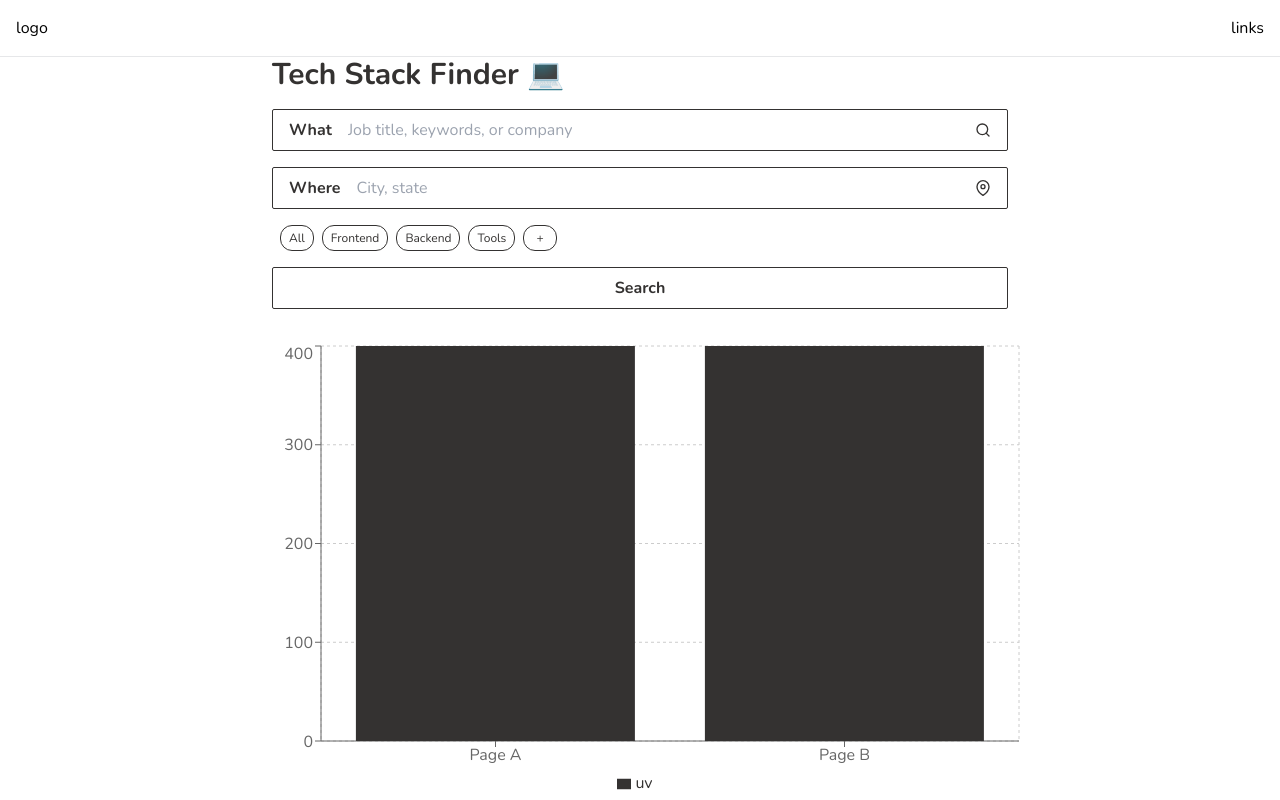
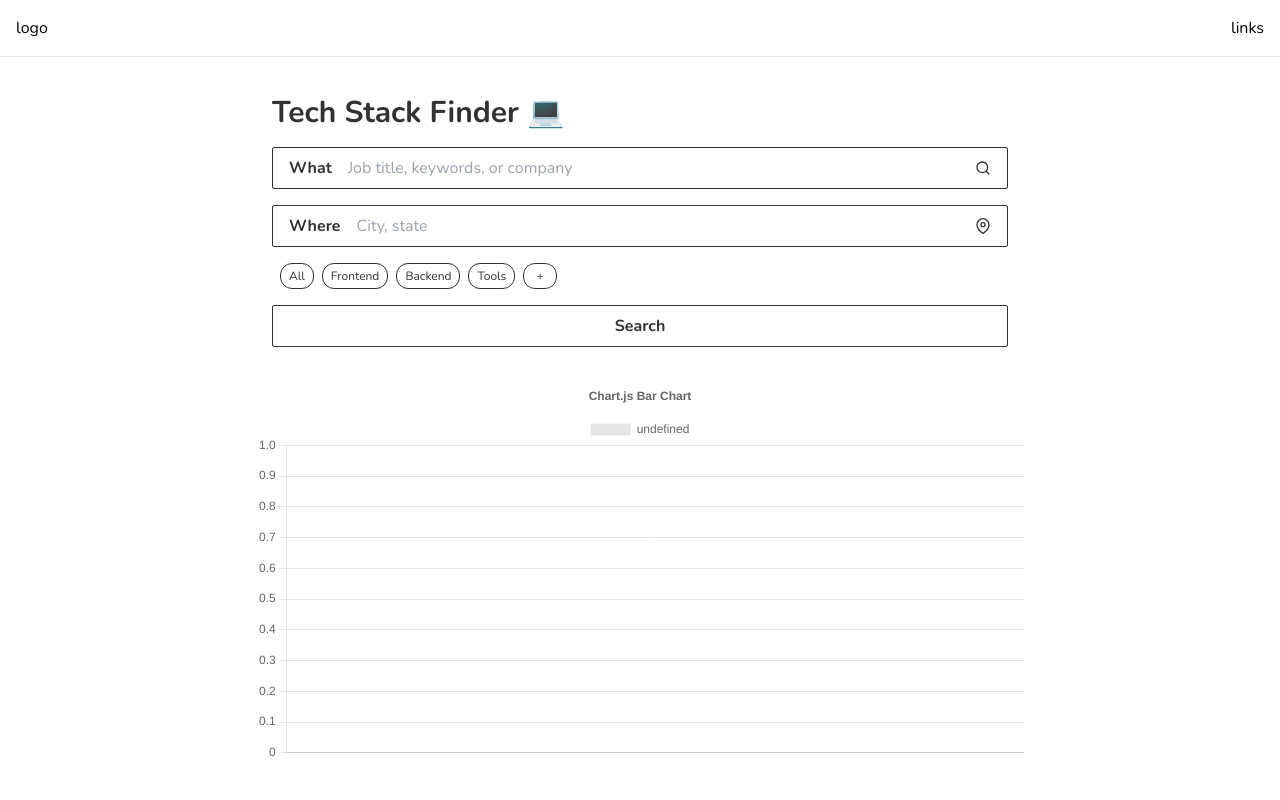
Before and after one commit to fkamouacs/Tech-Stack-Finder, a React (Vite) app in the folder client/: page / in a window 1280 px wide. Built offline with nearby package versions, Linux system fonts and the light colour scheme.

Commit message:
intial bar charjs

```diff
--- a/client/package.json
+++ b/client/package.json
@@ -11,13 +11,14 @@
   "dependencies": {
     "@types/puppeteer": "^7.0.4",
     "axios": "^1.3.4",
+    "chart.js": "^4.2.1",
     "puppeteer": "^19.7.5",
     "puppeteer-extra": "^3.3.6",
     "puppeteer-extra-plugin-stealth": "^2.11.2",
     "react": "^18.2.0",
+    "react-chartjs-2": "^5.2.0",
     "react-dom": "^18.2.0",
-    "react-tooltip": "^5.10.1",
-    "recharts": "^2.5.0"
+    "react-tooltip": "^5.10.1"
   },
   "devDependencies": {
     "@types/react": "^18.0.27",
--- a/client/src/App.tsx
+++ b/client/src/App.tsx
@@ -6,12 +6,17 @@ import Search from "./components/search";
 import Graph from "./components/graph";
 
 function App() {
-  const [data, setData] = useState<Object>({});
+  interface ToolData {
+    x?: String;
+    y?: Number;
+  }
+
+  const [data, setData] = useState<ToolData[]>([]);
 
   return (
     <>
       <Navbar />
-      <div className="App text-off-black max-w-3xl w-full flex flex-col justify-center h-full">
+      <div className="App text-off-black max-w-3xl w-full flex flex-col justify-center h-full ">
         <div className="px-4 font-bold text-3xl">Tech Stack Finder 💻</div>
         <Search setData={setData} />
 
--- a/client/src/components/graph.tsx
+++ b/client/src/components/graph.tsx
@@ -1,33 +1,41 @@
 import React from "react";
+import {
+  Chart,
+  CategoryScale,
+  LinearScale,
+  BarElement,
+  Title,
+  Tooltip,
+  Legend,
+} from "chart.js";
+import { Bar } from "react-chartjs-2";
 
-import {
-  ResponsiveContainer,
-  BarChart,
-  CartesianGrid,
-  XAxis,
-  YAxis,
-  Legend,
-  Bar,
-} from "recharts";
+Chart.register(CategoryScale, LinearScale, BarElement, Title, Tooltip, Legend);
 
-const graph = (props: { data: Object }) => {
-  console.log(props.data);
-  const data = [
-    { name: "Page A", uv: 400 },
-    { name: "Page B", uv: 400 },
-  ];
+export const options = {
+  responsive: true,
+  plugins: {
+    legend: {
+      position: "top" as const,
+    },
+    title: {
+      display: true,
+      text: "Chart.js Bar Chart",
+    },
+  },
+};
 
-  const renderLineChart = (
-    <BarChart width={500} height={500} data={data}>
-      <CartesianGrid strokeDasharray="3 3" />
-      <XAxis dataKey="name" />
-      <YAxis />
-      <Legend />
-      <Bar dataKey="uv" fill="#343231" />
-    </BarChart>
+const graph = (props: { data: { x?: String; y?: Number }[] }) => {
+  const data = { datasets: [{ data: props.data }] };
+
+  console.log(data);
+  const renderLineChart = <Bar options={options} data={data} />;
+
+  return (
+    <div>
+      <Bar options={options} data={data} />
+    </div>
   );
-
-  return <ResponsiveContainer>{renderLineChart}</ResponsiveContainer>;
 };
 
 export default graph;
--- a/client/src/components/search.tsx
+++ b/client/src/components/search.tsx
@@ -10,7 +10,9 @@ import { Tooltip } from "react-tooltip";
 import searchSVG from "../assets/search.svg";
 import mapSVG from "../assets/map-pin.svg";
 
-const search = (props: { setData: Dispatch<SetStateAction<Object>> }) => {
+const search = (props: {
+  setData: Dispatch<SetStateAction<Array<Object>>>;
+}) => {
   interface ToolType {
     all?: object;
     frontend?: object;
@@ -225,9 +227,14 @@ const search = (props: { setData: Dispatch<SetStateAction<Object>> }) => {
       state: state,
       numJobs: numJobs,
     };
+    let arrayRes: any = [];
     await axios.post("http://localhost:3000/scrape", payload).then((res) => {
-      props.setData(res);
+      for (const [key, value] of Object.entries(res.data)) {
+        let curr = { x: key, y: value };
+        arrayRes.push(curr);
+      }
     });
+    props.setData(arrayRes);
   };
 
   return (
--- a/client/src/index.css
+++ b/client/src/index.css
@@ -11,6 +11,3 @@
   flex-flow: column;
   align-items: center;
 }
-html {
-  height: 100%;
-}
```
Also changed, not shown: 1 other file (tests, documents, lock files or other folders).
